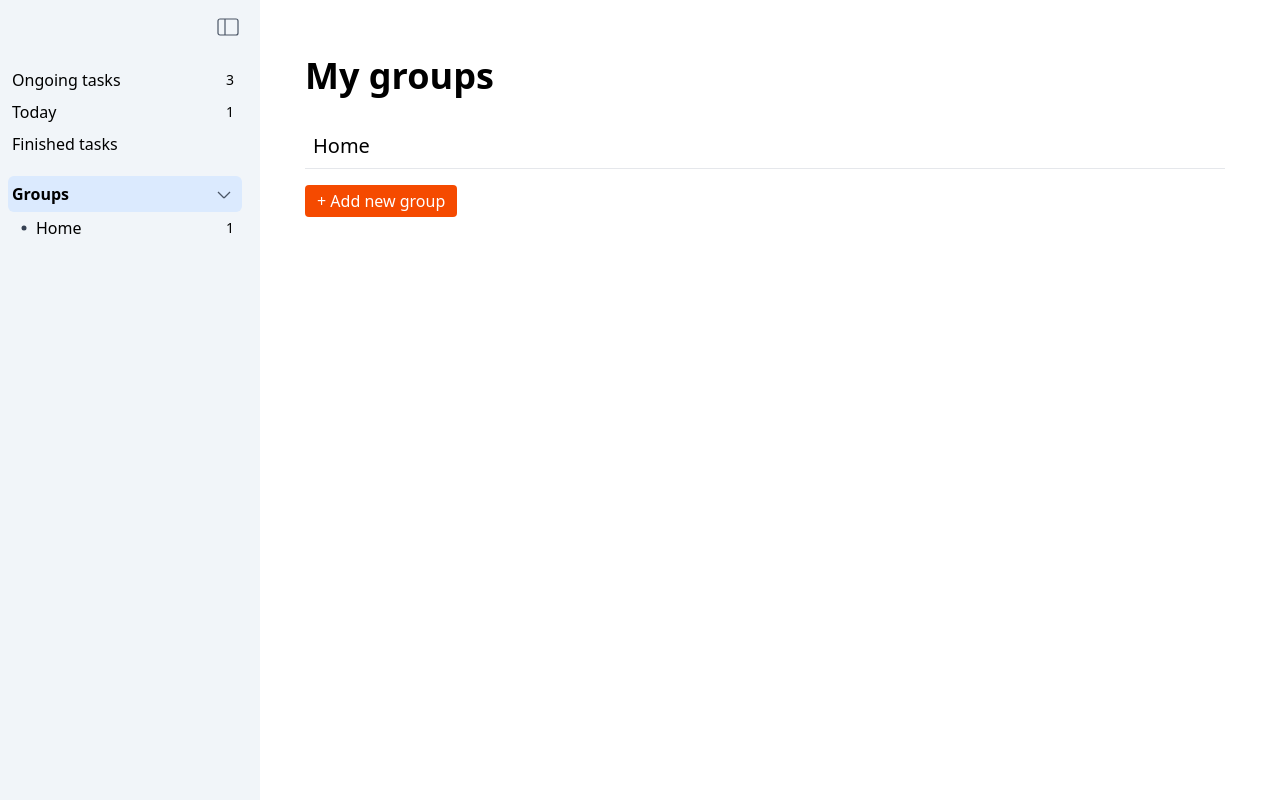
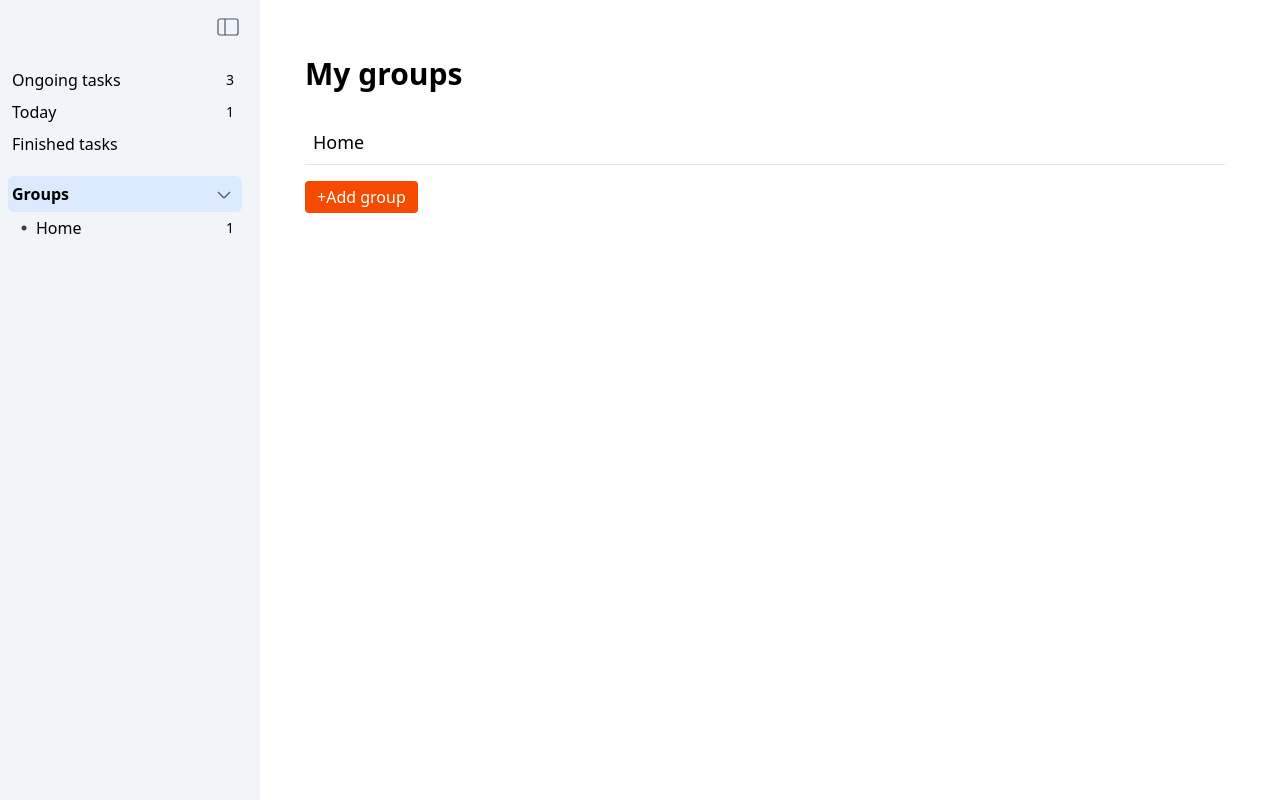
Before and after one commit to Sveldevorls/todoer, a React (Vite) app: page /groups in a window 1280 px wide. Built offline with nearby package versions, Linux system fonts and the light colour scheme.

Commit message:
Refactor group editor

```diff
--- /dev/null
+++ b/src/components/GroupCard.tsx
@@ -0,0 +1,70 @@
+import Menu from './Menu';
+import MenuItem from './MenuItem';
+import EditIcon from './icons/EditIcon';
+import DeleteIcon from './icons/DeleteIcon';
+import { deleteGroup } from '../redux/groupsSlice';
+import { useConfirm } from '../contexts/ConfirmContext/ConfirmContext';
+import { useAlert } from '../contexts/AlertContext/AlertContext';
+import type { GroupObject } from '../types';
+import GroupEditor from './GroupEditor';
+import { useAppDispatch } from '../redux/hooks';
+import { Link } from '@tanstack/react-router';
+
+type GroupCardProps = {
+  group: GroupObject;
+  isEditing: boolean;
+  setIsEditing: React.Dispatch<React.SetStateAction<string>>;
+}
+
+export default function GroupCard({ group, isEditing, setIsEditing }: GroupCardProps) {
+  const showConfirm = useConfirm();
+  const showAlert = useAlert();
+  const dispatch = useAppDispatch();
+
+  if (isEditing) {
+    return (
+      <div className="text-base">
+        <GroupEditor
+          mode="edit"
+          currGroup={group}
+          closeHandler={() => setIsEditing("")}
+        />
+      </div>
+    )
+  }
+
+  return (
+    <div className="group relative hover:cursor-pointer hover:bg-gray-100">
+      <Link
+        to="/groups/$groupID"
+        params={{ groupID: group.id }}
+        className="p-2 block border-b border-b-gray-200 truncate w-full"
+      >
+        {group.title}
+      </Link>
+      <div className="absolute top-1.5 right-2 opacity-0 group-hover:opacity-100 text-base">
+        <Menu>
+          <MenuItem onClick={() => setIsEditing(group.id)}>
+            <EditIcon />
+            Edit
+          </MenuItem>
+          <MenuItem onClick={() => {
+            showConfirm({
+              message: "This action can not be reversed. Are you sure?",
+              cancelText: "Cancel",
+              confirmText: "Yes, delete this group",
+              onConfirm: () => {
+                showAlert({ message: "Group deleted" });
+                dispatch(deleteGroup(group.id))
+              },
+            })
+          }}
+          >
+            <DeleteIcon />
+            Delete
+          </MenuItem>
+        </Menu>
+      </div>
+    </div>
+  )
+}
--- /dev/null
+++ b/src/components/GroupEditor.tsx
@@ -0,0 +1,119 @@
+import { useRef, useState } from "react";
+import { useAppDispatch } from "../redux/hooks";
+import { useBlocker, useNavigate } from "@tanstack/react-router";
+import { useConfirm } from "../contexts/ConfirmContext/ConfirmContext";
+import type { GroupObject } from "../types";
+import { addGroup, updateGroupTitle } from "../redux/groupsSlice";
+
+type NewTodoModeProps = {
+  mode: "new";
+  closeHandler: VoidFunction;
+}
+
+type EditModeProps = {
+  mode: "edit";
+  currGroup: GroupObject;
+  closeHandler: VoidFunction;
+}
+
+type GroupEditorProps = NewTodoModeProps | EditModeProps;
+
+export default function GroupEditor(props: GroupEditorProps) {
+  const initGroupName = props.mode === "new" ? "" : props.currGroup.title
+  const [groupName, setGroupName] = useState<string>(initGroupName);
+
+  const formRef = useRef<HTMLFormElement | null>(null);
+  const showConfirm = useConfirm();
+  const dispatch = useAppDispatch();
+  const navigate = useNavigate();
+
+  useBlocker({
+    shouldBlockFn: ({ next }) => {
+      if (groupName === initGroupName) {
+        return false
+      }
+      else {
+        showConfirm({
+          message: "You will lose all unsaved progress if you exit. Are you sure?",
+          cancelText: "Cancel",
+          confirmText: "Yes, exit",
+          onConfirm: () => navigate({ to: next.pathname, ignoreBlocker: true })
+        })
+      }
+      return true
+    }
+  });
+
+  function handleNewGroupFormSubmit(e: React.FormEvent<HTMLFormElement>) {
+    e.preventDefault();
+
+    if (props.mode === "new") {
+      const newGroup: GroupObject = {
+        id: crypto.randomUUID(),
+        title: groupName
+      };
+      dispatch(addGroup(newGroup));
+    }
+    else {
+      dispatch(updateGroupTitle({ id: props.currGroup.id, value: groupName }))
+    }
+
+    setGroupName("");
+
+    if (props.mode === "edit") {
+      props.closeHandler();
+    }
+  }
+
+  function handleNewGroupFormCancel() {
+    if (groupName === initGroupName) {
+      props.closeHandler();
+    }
+    else {
+      showConfirm({
+        message: "You will lose all unsaved progress if you exit. Are you sure?",
+        cancelText: "Cancel",
+        confirmText: "Yes, exit",
+        onConfirm: () => {
+          setGroupName("");
+          props.closeHandler();
+        },
+      })
+    }
+  }
+
+  return (
+    <div className="border-1 border-gray-400 rounded-md w-full flex flex-col gap-4 p-2">
+      <form
+        className="flex flex-col"
+        id="new-group-form"
+        ref={formRef}
+        onSubmit={(e) => handleNewGroupFormSubmit(e)}
+      >
+        <input
+          type="text"
+          value={groupName}
+          className="font-bold text-lg focus:outline-0 focus:bg-gray-100"
+          placeholder="Title"
+          onChange={e => setGroupName(e.target.value)}
+          required
+          autoFocus
+        />
+      </form>
+      <div className="flex justify-start gap-4">
+        <button
+          className="button-secondary"
+          onClick={handleNewGroupFormCancel}
+        >
+          Cancel
+        </button>
+        <button
+          form="new-group-form"
+          className="button-primary"
+        >
+          {props.mode === "new" ? "Add group" : "Save"}
+        </button>
+      </div>
+    </div>
+  )
+}
--- /dev/null
+++ b/src/components/buttons/NewGroupButton.tsx
@@ -0,0 +1,24 @@
+import { useState } from "react";
+import GroupEditor from "../GroupEditor";
+
+export default function NewGroupButton() {
+  const [isEditing, setIsEditing] = useState<boolean>(false);
+
+  if (isEditing) {
+    return (
+      <GroupEditor
+        mode="new"
+        closeHandler={() => setIsEditing(false)}
+      />
+    )
+  }
+
+  return (
+    <button
+      className="button-primary"
+      onClick={() => setIsEditing(true)}
+    >
+      +Add group
+    </button>
+  )
+}
--- a/src/routes/groups/index.tsx
+++ b/src/routes/groups/index.tsx
@@ -1,17 +1,18 @@
-import React, { useState, useRef } from 'react';
-import { createFileRoute, Link } from '@tanstack/react-router'
-import { useConfirm } from '../../contexts/ConfirmContext/ConfirmContext';
-import { useAppDispatch, useAppSelector } from '../../redux/hooks';
-import { addGroup } from '../../redux/groupsSlice';
-import type { GroupObject } from '../../types';
+import { useRef, useState } from 'react';
+import { createFileRoute } from '@tanstack/react-router'
+import { useAppSelector } from '../../redux/hooks';
 import Header from '../../components/Header';
+import NewGroupButton from '../../components/buttons/NewGroupButton';
+import GroupCard from '../../components/GroupCard';
+
 
 export const Route = createFileRoute('/groups/')({
   component: RouteComponent,
 })
 
 function RouteComponent() {
-  const [isOpen, setIsOpen] = useState<boolean>(false);
+  const [currEditingTodoID, setCurrEditingTodoID] = useState<string>("");
+
   const groups = useAppSelector(state => state.groups.groups);
   const titleRef = useRef<HTMLDivElement | null>(null);
 
@@ -21,120 +22,23 @@ function RouteComponent() {
         title="My groups"
         titleRef={titleRef}
       />
-      <h1 className="text-4xl pb-3 font-black w-full" ref={titleRef}>My groups</h1>
+      <h1 className="text-3xl pb-3 font-black w-full" ref={titleRef}>My groups</h1>
       {
         groups.length === 0 ?
           <h2 className="w-full">You don't have any groups yet</h2> :
-          <div className="w-full">
-            <ul className="flex flex-col gap-2 items-start w-full">
-              {groups.map(group =>
-                <li
-                  key={group.id}
-                  className="w-full max-w-full text-xl overflow-hidden"
-                >
-                  <Link
-                    to="/groups/$groupID"
-                    params={{ groupID: group.id }}
-                    className="p-2 block border-b border-b-gray-200 hover:bg-gray-100 truncate w-full"
-                  >
-                    {group.title}
-                  </Link>
-                </li>
-              )}
-            </ul>
-          </div>
+          <ul className="flex flex-col items-start w-full">
+            {groups.map(group =>
+              <li className="w-full max-w-full text-lg overflow-hidden" key={group.id}>
+                <GroupCard
+                  group={group}
+                  isEditing={currEditingTodoID === group.id}
+                  setIsEditing={setCurrEditingTodoID}
+                />
+              </li>
+            )}
+          </ul>
       }
-      {
-        isOpen ?
-          <NewGroupForm closeHandler={() => setIsOpen(false)} /> :
-          <NewGroupButton clickHandler={() => setIsOpen(true)} />
-      }
+      <NewGroupButton />
     </div>
   )
 }
-
-function NewGroupButton({ clickHandler }: { clickHandler: VoidFunction }) {
-  return (
-    <button
-      className="button-primary"
-      onClick={clickHandler}
-    >
-      + Add new group
-    </button>
-  )
-}
-
-function NewGroupForm({ closeHandler }: { closeHandler: VoidFunction }) {
-  const formRef = useRef<HTMLFormElement | null>(null);
-  const showConfirm = useConfirm();
-  const dispatch = useAppDispatch();
-
-  function handleNewGroupFormSubmit(e: React.FormEvent<HTMLFormElement>) {
-    e.preventDefault();
-
-    const data = new FormData(formRef.current!);
-    const newGroup: GroupObject = {
-      id: crypto.randomUUID(),
-      title: data.get("title") as string,
-    };
-
-    dispatch(addGroup(newGroup));
-    formRef.current!.reset();
-  }
-
-  function handleNewGroupFormCancel() {
-    const data = new FormData(formRef.current!);
-    let formIsEmpty: boolean = true;
-
-    for (const value of data.values()) {
-      if (value != "") {
-        formIsEmpty = false;
-      }
-    }
-
-    if (formIsEmpty) {
-      closeHandler();
-    }
-    else {
-      showConfirm({
-        message: "You will lose all unsaved progress if you exit. Are you sure?",
-        cancelText: "Cancel",
-        confirmText: "Yes, exit",
-        onConfirm: closeHandler,
-      })
-    }
-  }
-
-  return (
-    <div className="border-1 border-gray-400 rounded-md w-full flex flex-col gap-4 p-2">
-      <form
-        className="flex flex-col"
-        id="new-group-form"
-        ref={formRef}
-        onSubmit={(e) => handleNewGroupFormSubmit(e)}
-      >
-        <input
-          type="text"
-          name="title"
-          className="font-bold text-lg focus:outline-0 focus:bg-gray-100"
-          placeholder="Title"
-          required
-        />
-      </form>
-      <div className="flex justify-start gap-4">
-        <button
-          className="button-secondary"
-          onClick={handleNewGroupFormCancel}
-        >
-          Cancel
-        </button>
-        <button
-          form="new-group-form"
-          className="button-primary"
-        >
-          Add new group
-        </button>
-      </div>
-    </div>
-  )
-}
```
